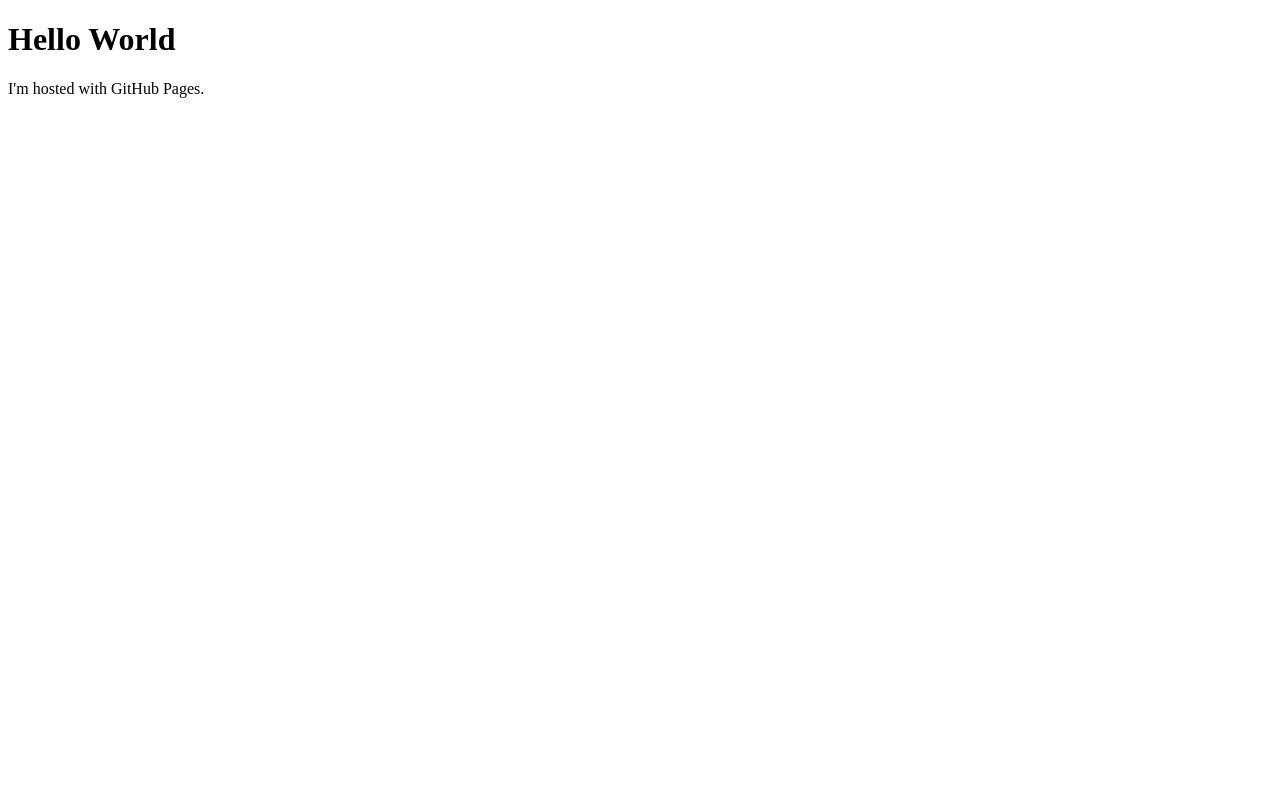
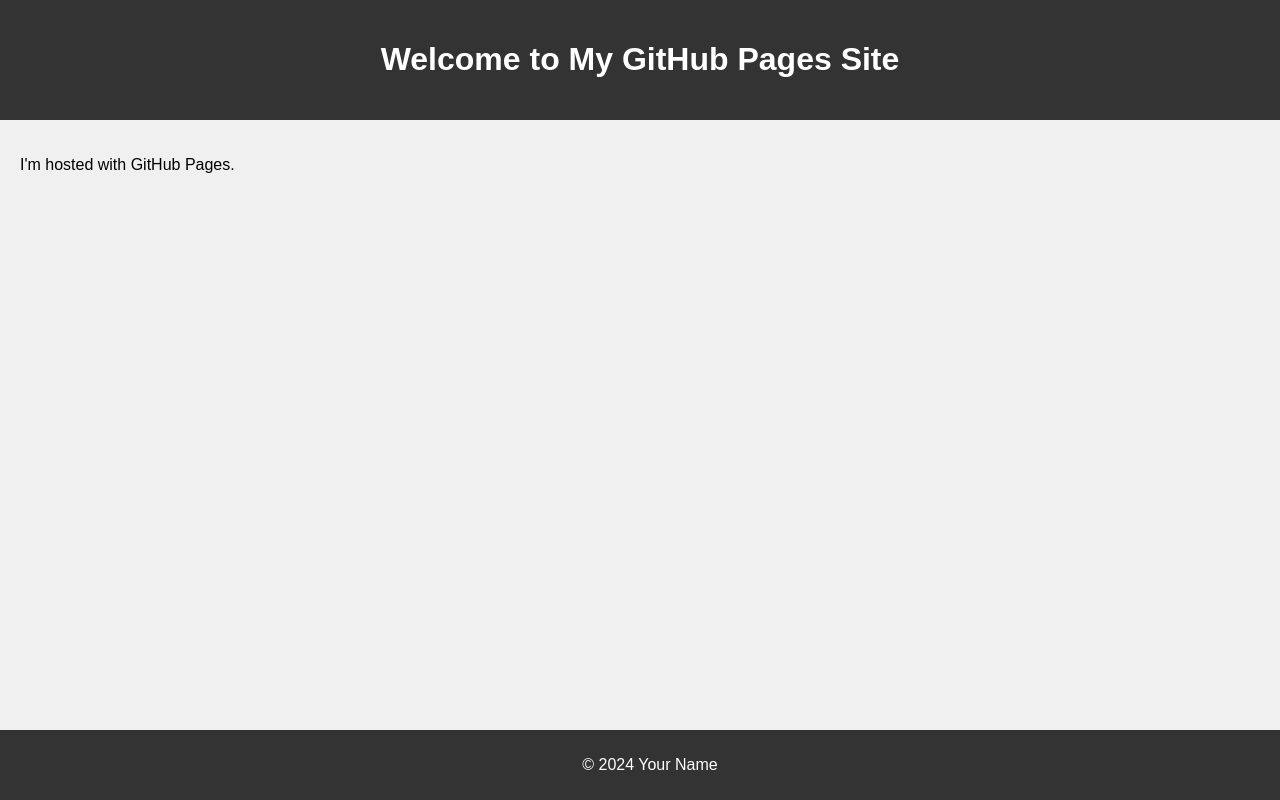
Before and after one commit to Effy-y/effy-y.github.io, a plain HTML site: page index.html in a window 1280 px wide. Drawn offline with Linux system fonts and the light colour scheme.

Commit message:
Ai-Generated-Code-Brr
I'm to lazy for coding this by hand so this is ai generated.

```diff
--- a/index.html
+++ b/index.html
@@ -1,7 +1,19 @@
 <!DOCTYPE html>
 <html>
+<head>
+    <title>My GitHub Pages Site</title>
+    <link rel="stylesheet" type="text/css" href="styles.css">
+</head>
 <body>
-<h1>Hello World</h1>
-<p>I'm hosted with GitHub Pages.</p>
+    <header>
+        <h1>Welcome to My GitHub Pages Site</h1>
+    </header>
+    <main>
+        <p>I'm hosted with GitHub Pages.</p>
+        <!-- Add more content here as you wish -->
+    </main>
+    <footer>
+        <p>&copy; 2024 Your Name</p>
+    </footer>
 </body>
 </html>
--- /dev/null
+++ b/styles.css
@@ -0,0 +1,27 @@
+body {
+    font-family: Arial, sans-serif;
+    margin: 0;
+    padding: 0;
+    background-color: #f0f0f0;
+}
+
+header {
+    background-color: #333;
+    color: #fff;
+    padding: 20px;
+    text-align: center;
+}
+
+main {
+    padding: 20px;
+}
+
+footer {
+    background-color: #333;
+    color: #fff;
+    text-align: center;
+    padding: 10px;
+    position: fixed;
+    bottom: 0;
+    width: 100%;
+}
```
